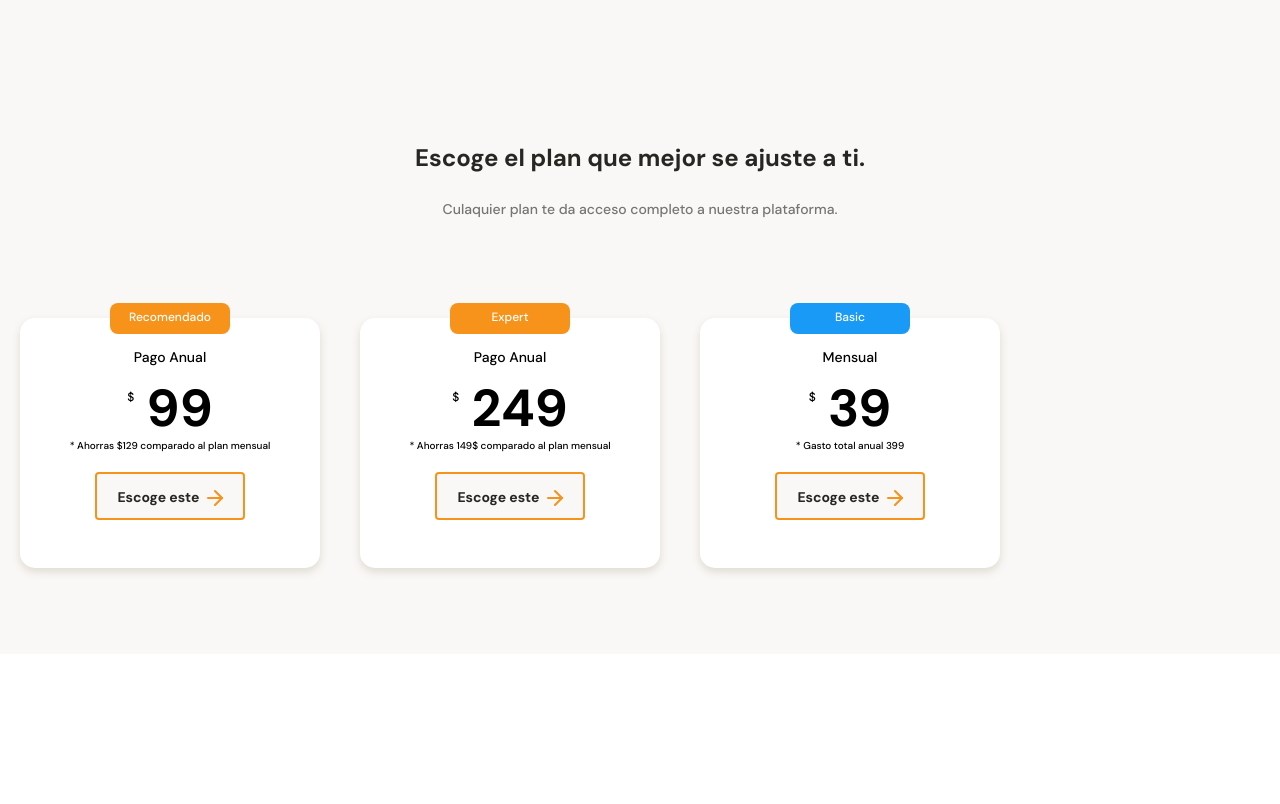
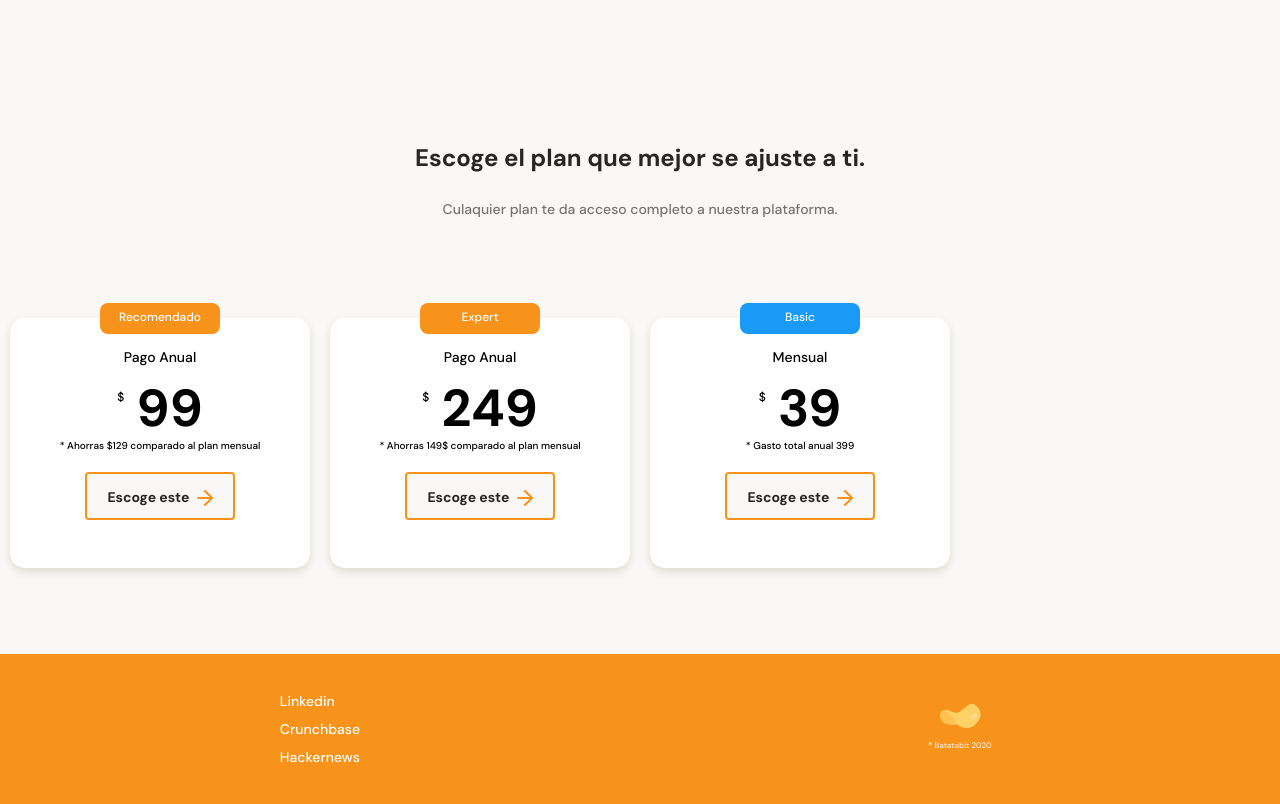
Before and after one commit to DeyvidA/proyectoCursoMobileFist, a plain HTML site: page index.html in a window 1280 px wide. Shown: the part 2734-3538 px from the top of the page. Before the commit the page ends 3388 px from the top, so only its background shows below. Drawn offline with Linux system fonts and the light colour scheme.

Commit message:
Creacion de footer

```diff
--- a/index.html
+++ b/index.html
@@ -184,6 +184,17 @@
             </section>
         </section>
     </main>
-    <footer></footer>
+    <footer>
+        <section class="left">
+            <ul class="">
+                <li><a href="">Linkedin</a></li>
+                <li><a href="">Crunchbase</a></li>
+                <li><a href="">Hackernews</a></li>
+            </ul>
+        </section>
+        <section class="right">
+            <img src="./assets/img/logo-footer.svg" alt="Logo de batatabit 2021">
+        </section>
+    </footer>
 </body>
 </html>
--- a/main.css
+++ b/main.css
@@ -377,10 +377,10 @@ main{
     position: relative;
     scroll-snap-type: center;
     width: 70%;
-    min-width: 230px;
+    min-width: 190px;
     max-width: 300px;
     height: 250px;
-    margin: 50px 20px 0;
+    margin: 50px 10px 0;
     padding: 0 15px;
     background-color: var(--just-white);
     border-radius: 15px;
@@ -451,3 +451,28 @@ main{
     overscroll-behavior-x: contain;
     scroll-snap-type: proximity;
 }
+footer{
+    display: flex;
+    width: 100%;
+    height: 150px;
+    background-color: var(--bitcoin-orange);
+}
+footer section{
+    display: flex;
+    width: 50%;
+    justify-content: center;
+    align-items: center;
+}
+footer .left ul{
+    font-size: 1.4rem;
+    font-weight: 500;
+    line-height: 1.8rem;
+    list-style: none;
+}
+.left li{
+    margin: 10px 0;
+}
+.left a{
+    text-decoration: none;
+    color: var(--just-white);
+}
```
